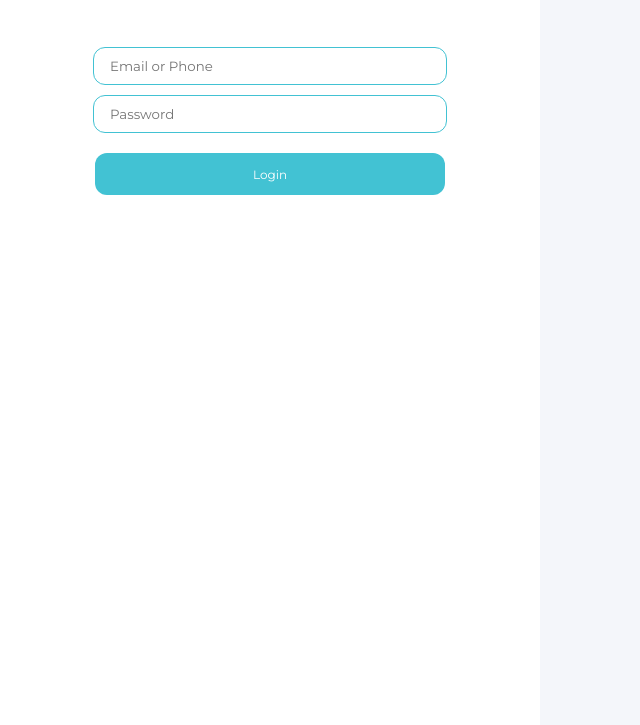
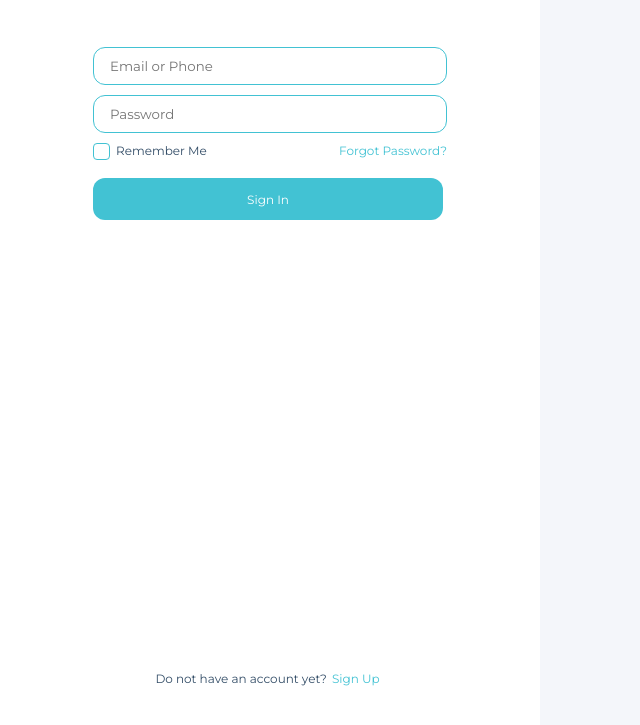
Before and after one commit to zlade30/dog-saver, a React app: page /login in a window 1280 px wide. Shown: the part 73-798 px from the top of the page, without its empty margins (0-640 px from the left). Built offline with nearby package versions, Linux system fonts and the light colour scheme.

Commit message:
Create custom checkbox

```diff
--- /dev/null
+++ b/scss/components/_checkbox.scss
@@ -0,0 +1,67 @@
+/* The container */
+.checkbox {
+  display: block;
+  position: relative;
+  padding-left: 23px;
+  cursor: pointer;
+  font-size: 12px;
+  -webkit-user-select: none;
+  -moz-user-select: none;
+  -ms-user-select: none;
+  user-select: none;
+}
+
+/* Hide the browser's default checkbox */
+.checkbox input {
+  position: absolute;
+  opacity: 0;
+  cursor: pointer;
+  height: 0;
+  width: 0;
+}
+
+/* Create a custom checkbox */
+.checkmark {
+  position: absolute;
+  top: 0;
+  left: 0;
+  height: 15px;
+  width: 15px;
+  border-radius: 4px;
+  border: 1px solid $primary-color;
+}
+
+/* On mouse-over, add a grey background color */
+.checkbox:hover input ~ .checkmark {
+  background-color: $primary-color;
+}
+
+/* When the checkbox is checked, add a blue background */
+.checkbox input:checked ~ .checkmark {
+  background-color: $primary-color;
+}
+
+/* Create the checkmark/indicator (hidden when not checked) */
+.checkmark:after {
+  content: "";
+  position: absolute;
+  display: none;
+}
+
+/* Show the checkmark when checked */
+.checkbox input:checked ~ .checkmark:after {
+  display: block;
+}
+
+/* Style the checkmark/indicator */
+.checkbox .checkmark:after {
+  left: 5px;
+  top: 3px;
+  width: 2px;
+  height: 5px;
+  border: solid white;
+  border-width: 0 3px 3px 0;
+  -webkit-transform: rotate(45deg);
+  -ms-transform: rotate(45deg);
+  transform: rotate(45deg);
+}
--- a/scss/layout/_app.scss
+++ b/scss/layout/_app.scss
@@ -9,3 +9,29 @@ body {
   font-family: Montserrat, sans-serif;
   background-color: $secondary-color;
 }
+
+label {
+  font-size: 12px;
+}
+
+.form-item {
+  min-width: 350px;
+  margin-bottom: 10px;
+}
+
+.justify-between {
+  display: flex;
+  align-items: center;
+  justify-content: space-between;
+}
+
+.justify-between-column {
+  display: flex;
+  flex-direction: column;
+  align-items: center;
+  justify-content: space-between;
+}
+
+.bold {
+  font-weight: bold;
+}
--- a/scss/main.scss
+++ b/scss/main.scss
@@ -33,6 +33,7 @@
 // 5. Components
 
 @import 'components/button';
+@import 'components/checkbox';
 @import 'components/text-field';
 
 // 6. Page-specific styles
--- a/scss/pages/_auth.scss
+++ b/scss/pages/_auth.scss
@@ -12,6 +12,7 @@
   display: flex;
   flex-direction: column;
   align-items: center;
+  justify-content: space-between;
   padding: 40px 20px;
 }
 
@@ -22,6 +23,7 @@
 .logo {
   display: flex;
   align-items: center;
+  justify-content: center;
   font-weight: bold;
   font-size: 25px;
   margin-bottom: 50px;
@@ -32,3 +34,23 @@
   height: 30px;
   margin-right: 20px;
 }
+
+.checkbox-container {
+  display: flex;
+  align-items: center;
+  justify-content: space-between;
+}
+
+.forgot-password {
+  color: $primary-color;
+  font-size: 12px;
+  cursor: pointer;
+}
+
+.register {
+  color: $primary-color;
+  font-size: 12px;
+  cursor: pointer;
+  margin-left: 5px;
+  margin-right: 5px;
+}
--- a/src/pages/auth/login/login.js
+++ b/src/pages/auth/login/login.js
@@ -7,6 +7,7 @@ const Login = () => {
   return (
     <div className="auth-container">
       <div className="auth-form">
+        <div>
           <div className="logo">
             <img className="logo-img" src="assets/icons/dog.png" />
             Dog Saver
@@ -21,7 +22,22 @@ const Login = () => {
             placeholder="Password"
             errorLabel="Please input your password!"
           />
-        <Button width={320} value="Login" />
+          <div className="checkbox-container form-item justify-between">
+            <label className="checkbox">
+              Remember Me
+              <input type="checkbox" />
+              <span className="checkmark"></span>
+            </label>
+            <label className="forgot-password">Forgot Password?</label>
+          </div>
+          <Button width={320} value="Sign In" />
+        </div>
+        <div>
+          <span>
+            <label>Do not have an account yet?</label>
+            <label className="register">Sign Up</label>
+          </span>
+        </div>
       </div>
       <div className="auth-content"></div>
     </div>
```
Lines whose indentation alone changed are shown as unchanged.
